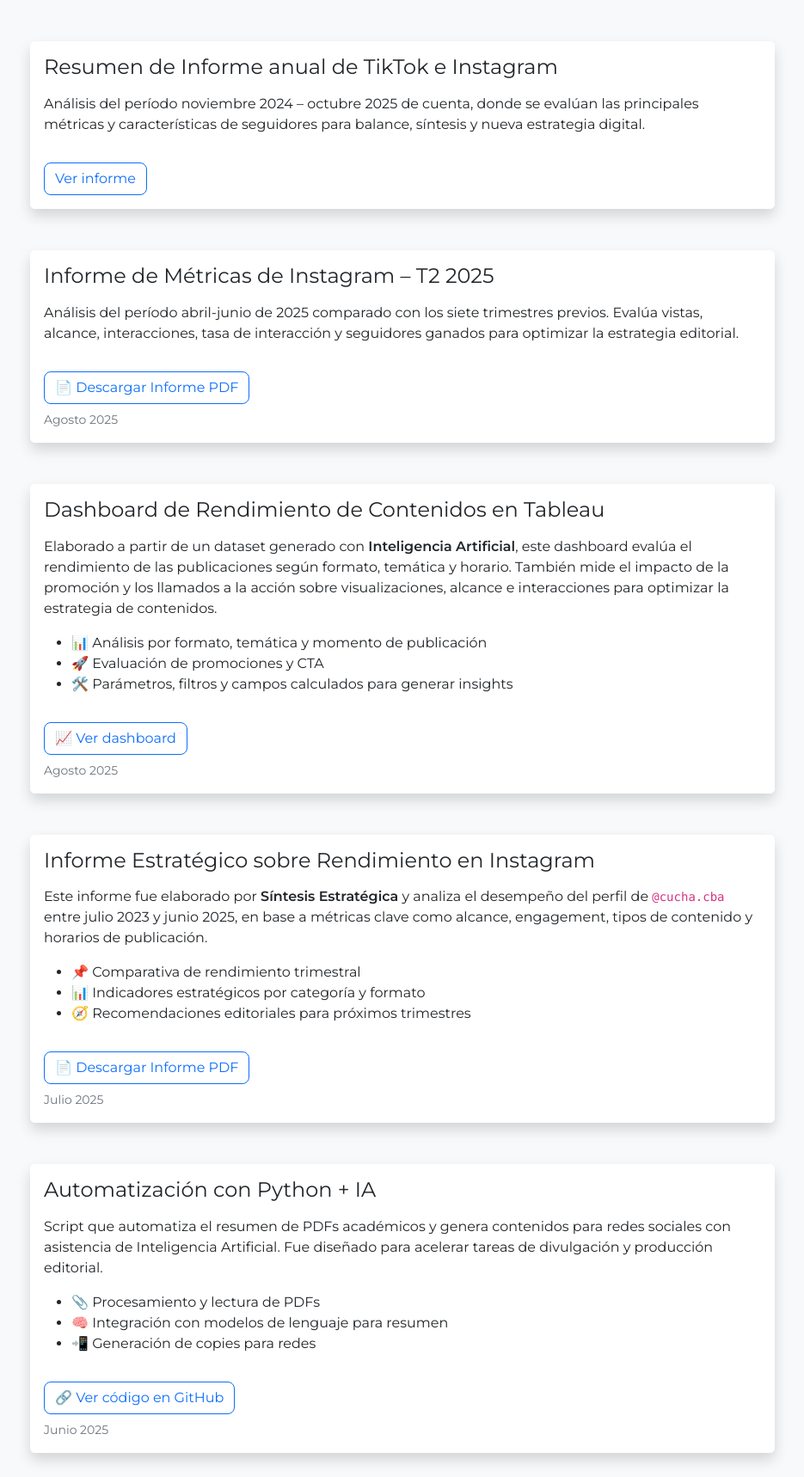
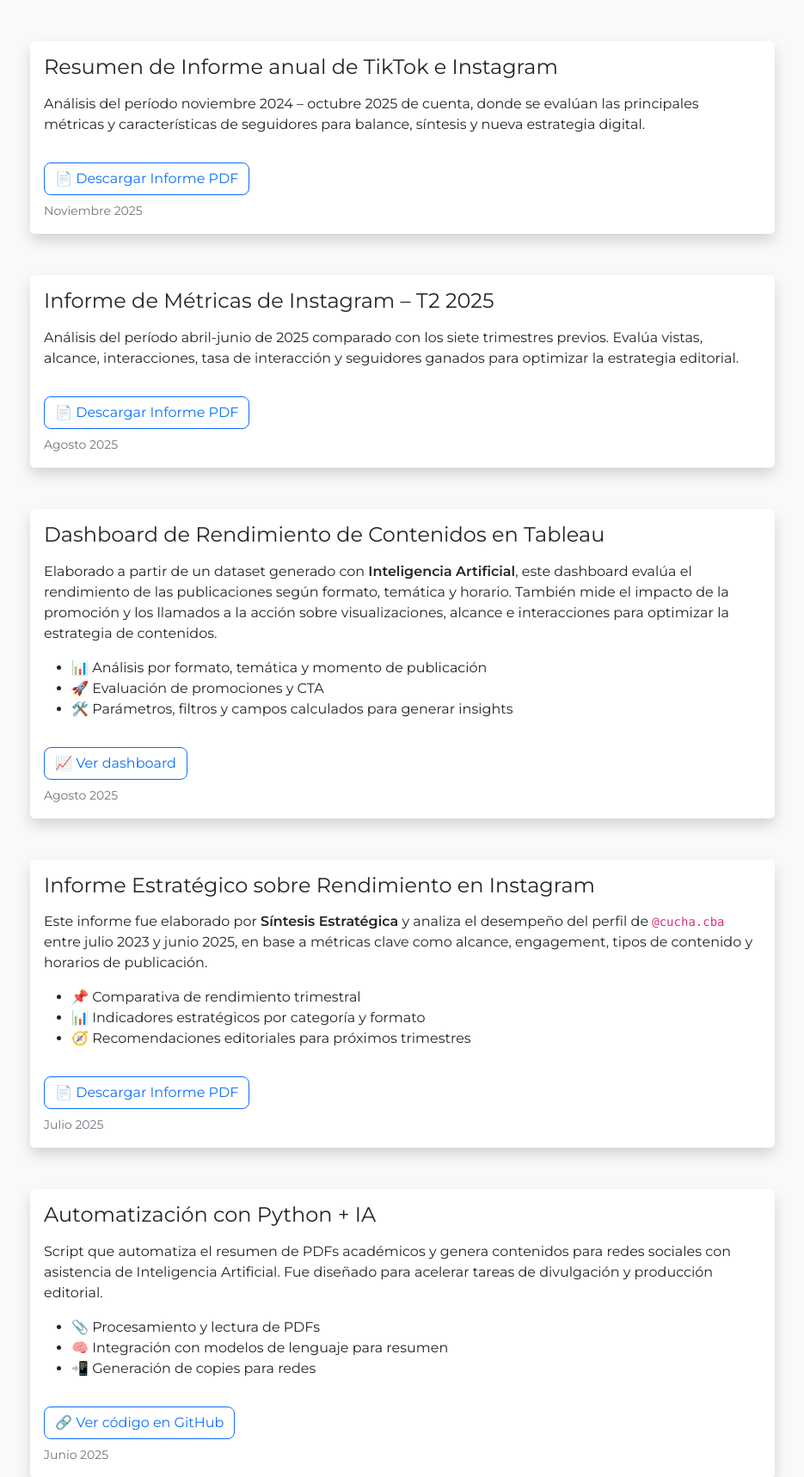
Before and after one commit to sbonacci33/mi_portfolio, a Flask app: page /trabajos in a window 1280 px wide. Shown: the part 257-1975 px from the top of the page at 86% size, without its empty margins (172-1107 px from the left). Run offline with Flask 3, Linux system fonts and the light colour scheme; some libraries are stand-ins or nearby versions; some web fonts are replaced.

Commit message:
Update latest work listing and download link

```diff
--- a/app.py
+++ b/app.py
@@ -22,10 +22,10 @@
     {
         "titulo": "Resumen de Informe anual de TikTok e Instagram",
         "descripcion": "Balance del período noviembre 2024 – octubre 2025 con métricas y aprendizajes clave.",
-        "link": None,
-        "endpoint": "balance_tiktok_instagram",
+        "link": "docs/Balance anual TikTok Instagram.pdf",
+        "endpoint": None,
         "externo": False,
-        "fecha": datetime(2025, 10, 31),
+        "fecha": datetime(2025, 11, 30),
     },
     {
         "titulo": "Informe de Métricas de Instagram – T2 2025",
--- a/templates/trabajos.html
+++ b/templates/trabajos.html
@@ -22,7 +22,8 @@
                         <p>
                             Análisis del período noviembre 2024 – octubre 2025 de cuenta, donde se evalúan las principales métricas y características de seguidores para balance, síntesis y nueva estrategia digital.
                         </p>
-                        <a href="{{ url_for('balance_tiktok_instagram') }}" class="btn btn-outline-primary mt-3">Ver informe</a>
+                        <a href="{{ url_for('static', filename='docs/Balance anual TikTok Instagram.pdf') }}" target="_blank" class="btn btn-outline-primary mt-3">📄 Descargar Informe PDF</a>
+                        <p class="text-muted small mt-2 mb-0">Noviembre 2025</p>
                     </div>
                 </div>
 
```
